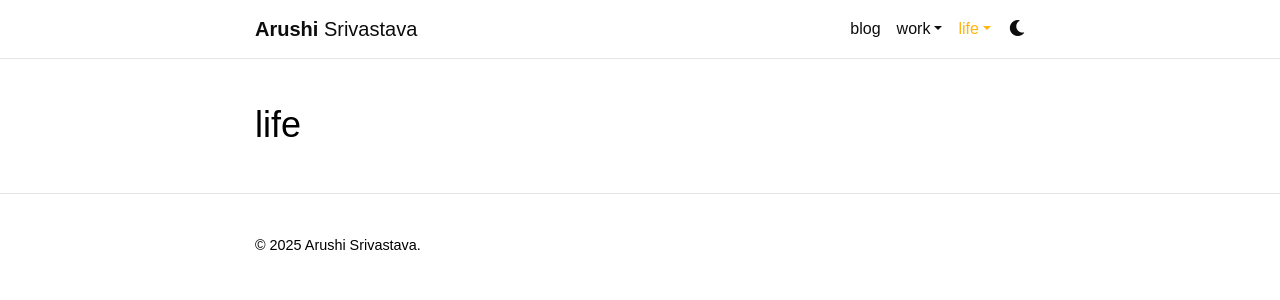
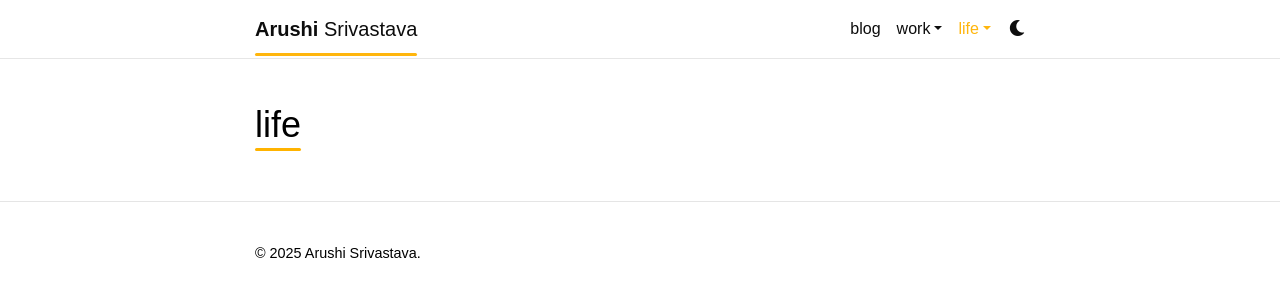
Before and after one commit to arushi022/arushi022.github.io, a Jekyll site: the page built from _pages/life.md, in a window 1280 px wide. Shown: the top 300 px of the page. Built offline with Jekyll 4.4.1, drawn with Linux system fonts in a browser that asks for light colours; nearby versions of some CDN libraries; some web fonts are replaced; library files that are not in the unit come from our copies; comment, search, counter and statistics services are not loaded; a style sheet for code colours, icons or effects is not loaded.

Commit message:
Changed color theme

```diff
--- a/_sass/_base.scss
+++ b/_sass/_base.scss
@@ -36,10 +36,11 @@
   }
 }
 
+// Main bio page and hover after for social icons
 a, table.table a {
   color: var(--global-theme-color);
   &:hover {
-    color: var(--global-theme-color);
+    color: var(--global-link-hover-color);
     text-decoration: underline;
   }
   &:hover:after :not(.nav-item.dropdown) {
@@ -151,6 +152,24 @@
 
 // Navbar customization
 
+.navbar-brand.title,
+.post-title {
+  position: relative;
+  display: inline-block;
+}
+.navbar-brand.title::after,
+.post-title::after {
+  content: "";
+  position: absolute;
+  left: 0;
+  right: 0;
+  bottom: -6px;
+  height: 3px;
+  background-color: var(--global-theme-color);
+  border-radius: 2px;
+  pointer-events: none;
+  transition: opacity 0.18s ease, transform 0.18s ease;
+}
 .navbar {
   box-shadow: none;
   border-bottom: 1px solid var(--global-divider-color);
@@ -164,16 +183,17 @@
     color: var(--global-text-color);
   }
   a:hover {
-    color: var(--global-hover-color);
+    color: var(--global-test-color);
   }
   .dropdown-divider {
     border-top: 1px solid var(--global-divider-color) !important;
   }
 }
+// Other pages
 .dropdown-item {
   color: var(--global-text-color);
     &:hover {
-      color: var(--global-hover-color);
+      color: var(--global-link-hover-color);
       background-color: var(--global-bg-color);
     }
 }
@@ -186,18 +206,20 @@
   .navbar-brand {
     color: var(--global-text-color);
   }
+  // Blog/work/life hover
   .navbar-nav .nav-item .nav-link {
     color: var(--global-text-color);
     &:hover {
-      color: var(--global-hover-color);
+      color: var(--global-link-hover-color);
     }
   }
+  // Unsure
   .navbar-nav .nav-item.active>.nav-link {
       background-color: inherit;
       font-weight: bolder;
       color: var(--global-theme-color);
       &:hover {
-        color: var(--global-hover-color);
+        color: var(--global-link-hover-color);
       }
   }
   .navbar-brand.social {
@@ -209,9 +231,10 @@
         color: var(--global-text-color);
         transition-property: all 0.2s ease-in-out;
       }
+      // Unsure
       &:hover {
         i::before {
-          color: var(--global-theme-color);
+          color: var(--global-link-hover-color);
         }
       }
     }
@@ -253,13 +276,14 @@
   }
 }
 
+// Light/Dark Toggle Button
 #light-toggle {
   padding: 0;
   border: 0;
   background-color: inherit;
   color: var(--global-text-color);
   &:hover {
-    color: var(--global-hover-color);
+    color: var(--global-theme-color);
   }
 }
 
@@ -285,8 +309,9 @@
       }
 
       &:hover {
-        svg { stroke: var(--global-theme-color); transform: translateY(-1px); }
-        i, i::before { color: var(--global-theme-color); transform: translateY(-1px); }
+        // Social icon hover color
+        svg { stroke: var(--global-link-hover-color); transform: translateY(-1px); }
+        i, i::before { color: var(--global-link-hover-color); transform: translateY(-1px); }
       }
     }
   }
--- a/_sass/_themes.scss
+++ b/_sass/_themes.scss
@@ -8,7 +8,8 @@
   --global-text-color: #{$black-color};
   --global-text-color-light: #{$grey-color};
   --global-theme-color: #{$yellow-color};
-  --global-hover-color: #{$yellow-hover-color};
+  --global-link-hover-color: #{$accent-color};
+  --global-link-color: var(--global-theme-color);
   --global-footer-bg-color: #{$grey-color-dark};
   --global-footer-text-color: #{$grey-color-light};
   --global-footer-link-color: #{$white-color};
@@ -20,6 +21,7 @@
   --font-size-h1: #{$font-size-scale-h1};
   --font-size-h2: #{$font-size-scale-h2};
   --font-size-h3: #{$font-size-scale-h3};
+  --global-test-color: #{$pink-color};
 
   .fa-sun {
     display : none;
@@ -50,14 +52,15 @@
   --global-code-bg-color: #{$code-bg-color-dark};
   --global-text-color: #{$grey-color-light};
   --global-text-color-light: #{$grey-color-light};
-  --global-theme-color: #{$cyan-color};
-  --global-hover-color: #{$cyan-color};
+  --global-theme-color: #{$accent-color};
+  --global-link-hover-color: #{$yellow-color};
   --global-footer-bg-color: #{$grey-color-light};
   --global-footer-text-color: #{$grey-color-dark};
   --global-footer-link-color: #{$black-color};
   --global-distill-app-color: #{$grey-color-light};
   --global-divider-color: #424246;
   --global-card-bg-color: #{$grey-900};
+  --global-test-color: #{$pink-color};
 
   .fa-sun {
     padding-left: 10px;
--- a/_sass/_variables.scss
+++ b/_sass/_variables.scss
@@ -22,26 +22,22 @@
 $pink-color:          #f92080 !default;
 $pink-color-light:    #ffdddd !default;
 $yellow-color:        #FFB300 !default;
-$yellow-hover-color:  #E69A00 !default;
 $taupe-color:         #C5A572 !default;
-
+$accent-color:        #3A4A8F !default;
 $grey-color:          #828282 !default;
 $grey-color-light:    lighten($grey-color, 40%);
 $grey-color-dark:     #1C1C1D;
 $grey-900:            #212529;
-
 $white-color: #ffffff !default;
 $black-color: #000000 !default;
 
 
 // Theme colors
-
 $code-bg-color-light:     rgba($yellow-color, 0.05);
 $code-bg-color-dark:      #2c3237 !default;
 
 
 // Typography sizes
-
 $font-size-base: 16px !default;   // body / paragraph size
 $font-size-scale-h1: 2.25rem !default; // H1 size
 $font-size-scale-h2: 1.75rem !default;
```
